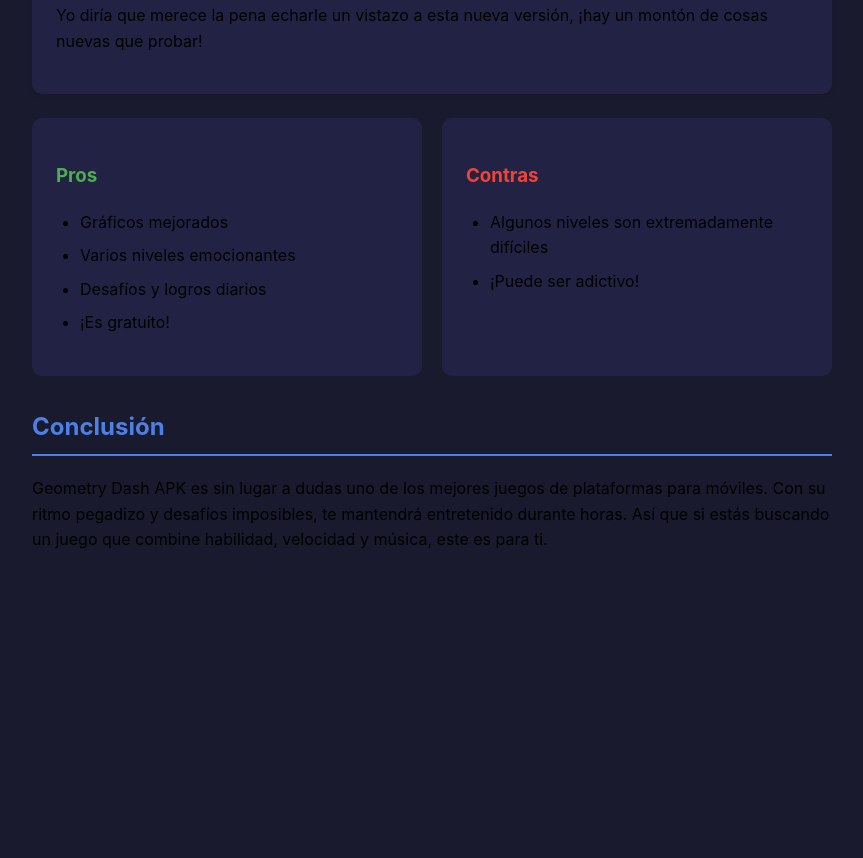
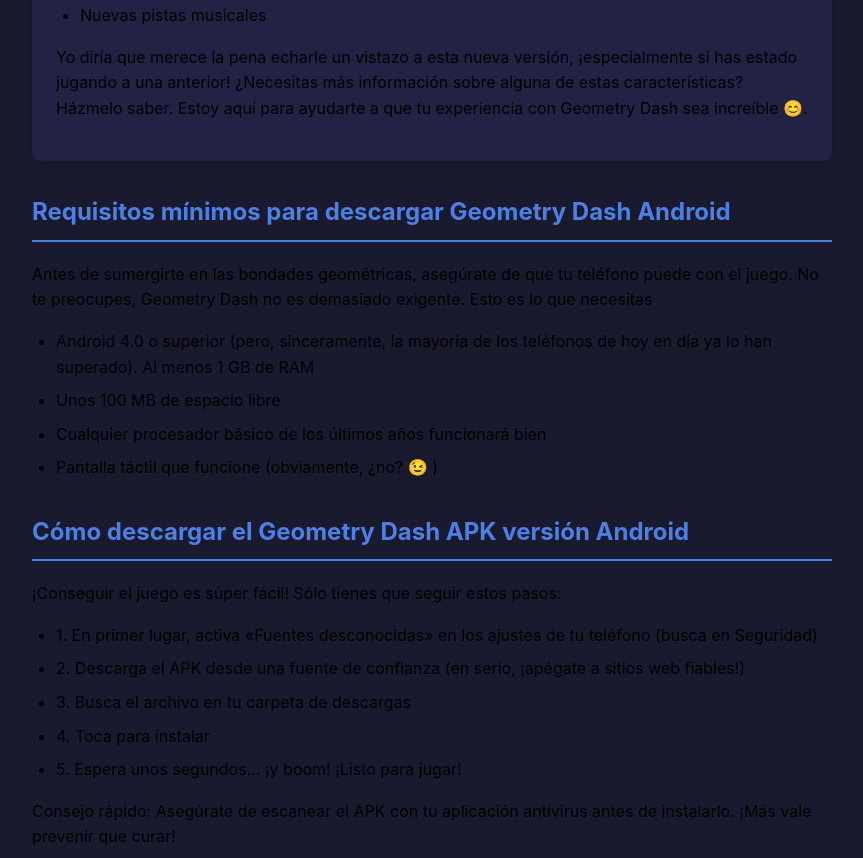
Before and after one commit to rohansaadat2/geometry-dash-apk, a plain HTML site: page index.html in a window 1280 px wide. Shown: the part 3322-4180 px from the top of the page, without its empty margins (208-1071 px from the left). Before the commit the page ends 3911 px from the top, so only its background shows below. Drawn offline with Linux system fonts and the light colour scheme.

Commit message:
Update index.html

```diff
--- a/index.html
+++ b/index.html
@@ -166,6 +166,7 @@
             <p>Aclaremos esto: No, ¡no son lo mismo! Aunque la versión Lite está muy bien para probar el juego, es como tomar una muestra en una heladería. La versión completa (de la que hablamos aquí) tiene muchos más niveles, características y opciones de personalización. Piensa en Lite como la demo y en esta como la experiencia completa.</p>
 
             <h2>Novedades en la última versión de Geometry Dash 2.2 APK</h2>
+            <p>La última actualización trae algunos cambios interesantes:</p>
             <ul>
                 <li>Gráficos más fluidos y mejor rendimiento</li>
                 <li>Nuevos niveles para desafiarte a ti mismo</li>
@@ -174,8 +175,30 @@
                 <li>Nuevos efectos especiales</li>
                 <li>Nuevas pistas musicales</li>
             </ul>
-            <p>Yo diría que merece la pena echarle un vistazo a esta nueva versión, ¡hay un montón de cosas nuevas que probar!</p>
+            <p>Yo diría que merece la pena echarle un vistazo a esta nueva versión, ¡especialmente si has estado jugando a una anterior!
+¿Necesitas más información sobre alguna de estas características? Házmelo saber. Estoy aquí para ayudarte a que tu experiencia con Geometry Dash sea increíble 😊.
+</p>
         </div>
+        <h2>Requisitos mínimos para descargar Geometry Dash Android</h2>
+        <p>Antes de sumergirte en las bondades geométricas, asegúrate de que tu teléfono puede con el juego. No te preocupes, Geometry Dash no es demasiado exigente. Esto es lo que necesitas</p>
+        <ul>
+            <li>Android 4.0 o superior (pero, sinceramente, la mayoría de los teléfonos de hoy en día ya lo han superado).
+	Al menos 1 GB de RAM</li>
+            <li>Unos 100 MB de espacio libre</li>
+            <li>Cualquier procesador básico de los últimos años funcionará bien</li>
+            <li>Pantalla táctil que funcione (obviamente, ¿no? 😉 )</li>
+        </ul>
+        <h2>Cómo descargar el Geometry Dash APK versión Android</h2>
+        <p>¡Conseguir el juego es súper fácil! Sólo tienes que seguir estos pasos:</p>
+        <ul>
+            <li>1.	En primer lugar, activa «Fuentes desconocidas» en los ajustes de tu teléfono (busca en Seguridad)</li>
+            <li>2.	Descarga el APK desde una fuente de confianza (en serio, ¡apégate a sitios web fiables!)</li>
+            <li>3.	Busca el archivo en tu carpeta de descargas</li>
+            <li>4.	Toca para instalar</li>
+            <li>5.	Espera unos segundos... ¡y boom! ¡Listo para jugar!</li>
+        </ul>
+        <p>Consejo rápido: Asegúrate de escanear el APK con tu aplicación antivirus antes de instalarlo. ¡Más vale prevenir que curar!</p>
+
 
         <div class="pros-cons">
             <div class="pros">
```
